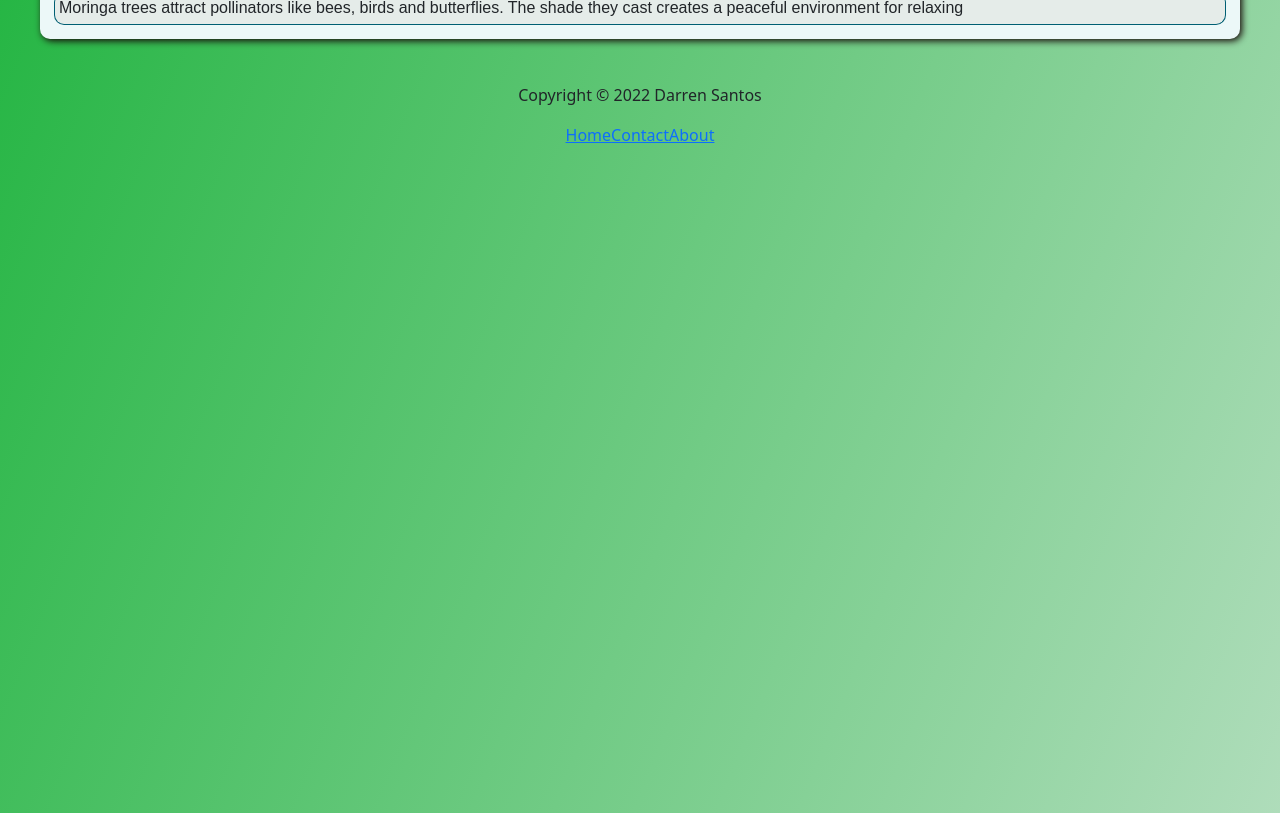
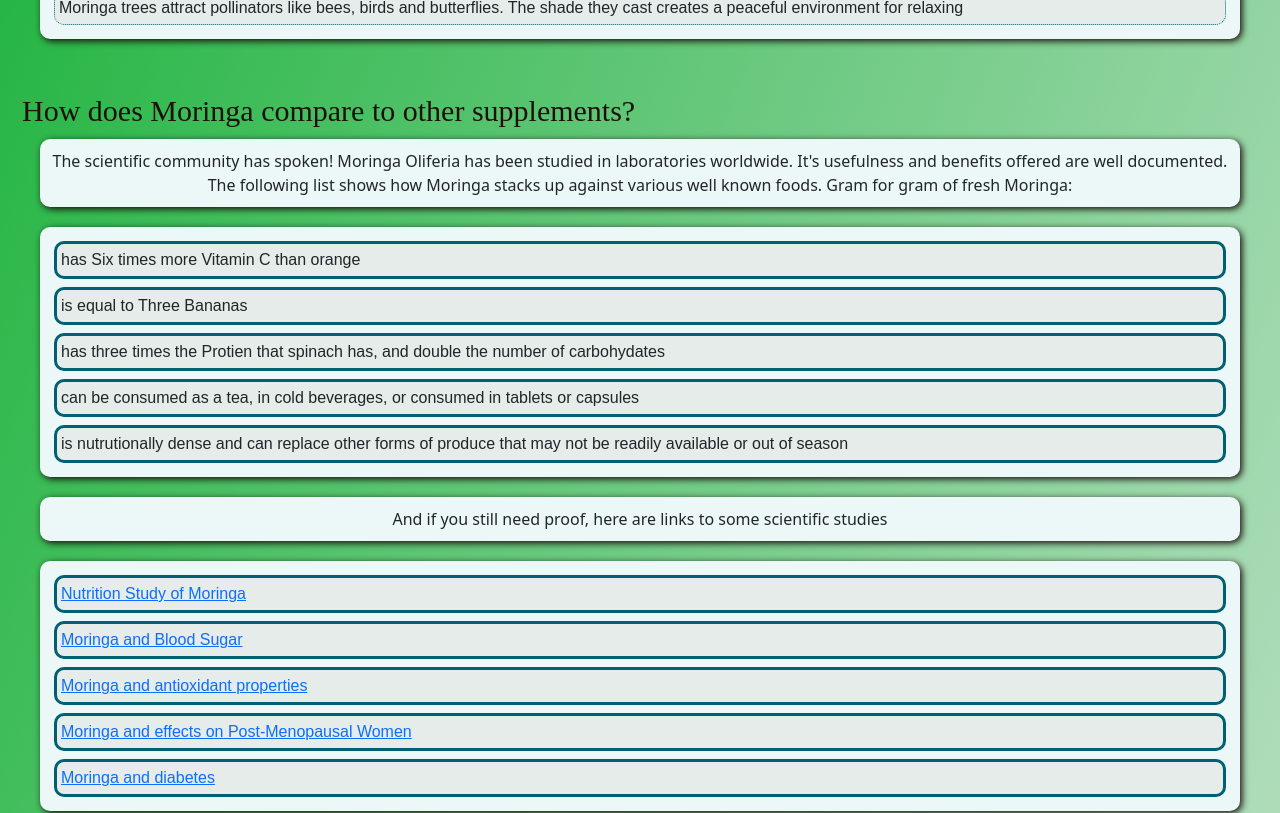
Before and after one commit to dmcsvoices/RainbowMoringaWebsiteV2, a React (Create React App) app: page / in a window 1280 px wide. Shown: the part 800-1613 px from the top of the page. Built offline with nearby package versions, Linux system fonts and the light colour scheme.

Commit message:
make pretty

```diff
--- a/src/App.js
+++ b/src/App.js
@@ -6,6 +6,7 @@ import Footer from './components/Footer';
 import ArticleTitle from './components/ArticleTitle';
 import ArticleText_whereToBuy from './components/ArticleText_whereToBuy';
 import ArticleText_NeighborhoodGrower from './components/ArticleText_NeighborhoodGrower';
+import ArticleText_moringaComparison from './components/ArticleText_moringaComparison';
 
 function App() {
 
@@ -15,6 +16,7 @@ function App() {
       <Header />
         <ArticleText_whereToBuy />
         <ArticleText_NeighborhoodGrower />
+        <ArticleText_moringaComparison />
       <Footer />
     </div>
 
--- a/src/components/ArticleText_NeighborhoodGrower.jsx
+++ b/src/components/ArticleText_NeighborhoodGrower.jsx
@@ -44,7 +44,7 @@ align-items: center;
 margin: 4px;
 padding: 4px;
 border-color: rgb(0, 95, 115);
-border-style:solid;
+border-style:dotted;
 border-radius: 10px;
 word-break: break-word;
 white-space: normal;`;
--- /dev/null
+++ b/src/components/ArticleText_moringaComparison.jsx
@@ -0,0 +1,91 @@
+import React from 'react'
+import ArticleTitle from './ArticleTitle';
+import styled from 'styled-components';
+
+const P = styled.p`
+display: flex;
+flex-direction: column;
+justify-content: flex-start;
+padding: 10px;
+margin-left: 40px;
+margin-right: 40px;
+margin-bottom:20px;
+box-shadow: 2px 2px 7px rgb(22, 7, 7);
+background-color: rgb(236, 248, 248);
+border-color: rgb(0, 95, 115);
+border-radius: 10px;
+border-style: none;`;
+
+
+const articleSection = styled.div`
+background-color: rgb(254, 74, 73)!important;
+border-style: dotted;
+margin: 10px 10px 5px;
+padding-left: 100px;
+padding-top: 10px;
+padding-right: 70px;
+padding-bottom: 5px;
+display: flex;
+flex-direction: row;
+justify-content: flex-start;
+align-items: center;
+`;
+
+const Ul = styled.ul`
+display: flex;
+flex-direction: column;
+justify-content: flex-start;
+padding: 10px;
+margin-top: 10px;
+margin-left: 40px;
+margin-right: 40px;
+margin-bottom:20px;
+box-shadow: 2px 2px 7px rgb(22, 7, 7);
+background-color: rgb(236, 248, 248);
+border-color: rgb(0, 95, 115);
+border-radius: 10px;
+border-style: none;`;
+
+const Li = styled.li`
+background-color: rgb(229, 236, 233);
+font-family: 'Asap', sans-serif;
+display: flex;
+flex-direction: row;
+justify-content: flex-start;
+align-items: center;
+margin: 4px;
+padding: 4px;
+border-color: rgb(0, 95, 115);
+border-style:solid;
+border-radius: 10px;
+word-break: break-word;
+white-space: normal;`;
+
+
+
+function ArticleText_moringaComparison() {
+  return (
+    <articleSection className="container">
+    <ArticleTitle titleText="How does Moringa compare to other supplements?" />
+        <P>The scientific community has spoken! Moringa Oliferia has been studied in laboratories worldwide. It's usefulness and benefits offered are well documented. The following list shows how Moringa stacks up against various well known foods. Gram for gram of fresh Moringa:</P>
+                    <Ul>
+                        <Li>has Six times more Vitamin C than orange</Li>
+                        <Li>is equal to Three Bananas</Li>
+                        <Li>has three times the Protien that spinach has, and double the number of carbohydates</Li>
+                        <Li>can be consumed as a tea, in cold beverages, or consumed in tablets or capsules</Li>
+                        <Li>is nutrutionally dense and can replace other forms of produce that may not be readily available or out of season</Li>
+                    </Ul>
+                    <P>And if you still need proof, here are links to some scientific studies</P>
+                    <Ul>
+                        <Li><a href="https://www.sciencedirect.com/science/article/pii/S2213453016300362#sec0015">Nutrition Study of Moringa</a></Li>
+                        <Li><a href="https://pubmed.ncbi.nlm.nih.gov/22403543/">Moringa and Blood Sugar</a></Li>
+                        <Li><a href="https://pubmed.ncbi.nlm.nih.gov/18249514/">Moringa and antioxidant properties</a></Li>
+                        <Li><a href="https://link.springer.com/article/10.1007/s13197-012-0859-9">Moringa and effects on Post-Menopausal Women</a></Li>
+                        <Li><a href="https://pubmed.ncbi.nlm.nih.gov/17184181/">Moringa and diabetes</a></Li>
+                    </Ul>
+
+    </articleSection>
+  )
+}
+
+export default ArticleText_moringaComparison
--- a/src/components/Header.jsx
+++ b/src/components/Header.jsx
@@ -6,7 +6,7 @@ function Header() {
   return (
     <div>
       <header className="App-header">
-        <img src={logo} className="App-logo" alt="logo"/><p>This space to contain Header Rainbow Moringa content.</p>
+        <img src={logo} className="App-logo" alt="logo"/>
       </header>
     </div>
   )
```
